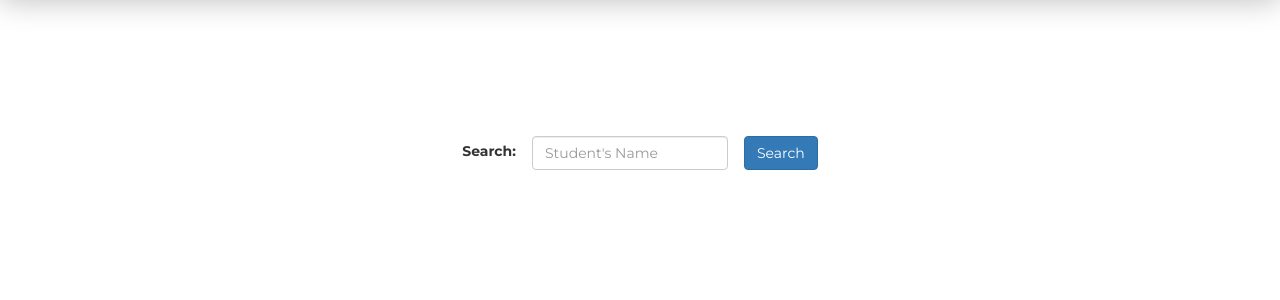
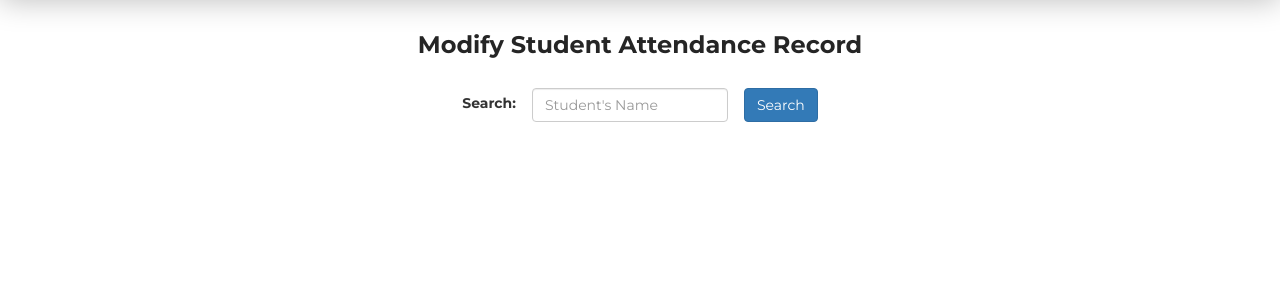
Before and after one commit to joshuadowding/student-attendance-system, a CodeIgniter app: the page made by application/views/admin.php in a window 1280 px wide. Shown: the part 82-382 px from the top of the page. Run offline with CodeIgniter, Linux system fonts and the light colour scheme.

Commit message:
fix admin page forehead

```diff
--- a/application/views/admin.php
+++ b/application/views/admin.php
@@ -40,7 +40,7 @@ defined('BASEPATH') or exit('No direct script access allowed');
     <?php include("includes/body-menu-contents.php"); ?>
 
     <!-- 'As an administrator, I want to manage students and their attendance records' Task #2 (Josh) -->
-    <div class="container user-admin-wrapper">
+    <div class="container" id="user-admin-wrapper">
         <?php
         if (isset($_SESSION["sessionError"])) {
             echo "<div class='alert alert-primary' role='alert'>";
@@ -48,6 +48,8 @@ defined('BASEPATH') or exit('No direct script access allowed');
             echo "</div>";
         }
         ?>
+
+        <h1 class="header">Modify Student Attendance Record</h1>
 
         <form class="user-admin-search" method="POST" action="/student-attendance-system/index.php/admin">
             <label for="input-search">Search:</label>
--- a/css/templatemo-style.css
+++ b/css/templatemo-style.css
@@ -300,7 +300,7 @@ section {
     ADMIN
   -----------------------------------------*/
 
-.user-admin-search {
+.container#user-admin-wrapper .user-admin-search {
 	display: flex;
 	flex-direction: row;
 	justify-content: center;
@@ -309,20 +309,19 @@ section {
 	padding: 8px;
 }
 
-.user-admin-search .form-control {
+.container#user-admin-wrapper .form-control {
 	margin: 0 16px;
 }
 
-.user-admin-wrapper {
+.container#user-admin-wrapper {
 	display: flex;
 	flex-direction: column;
 	justify-content: center;
 	align-content: center;
 	align-items: center;
-	padding-top: 128px;
 }
 
-.user-admin-wrapper .timetable-header {
+.container#user-admin-wrapper .timetable-header {
 	display: flex;
 	flex-direction: row;
 	align-items: center;
@@ -331,12 +330,12 @@ section {
 	padding: 8px;
 }
 
-.user-admin-wrapper .timetable-header p {
+.container#user-admin-wrapper .timetable-header p {
 	margin: 0;
 	margin-right: 16px;
 }
 
-.user-admin-wrapper .timetable-module {
+.container#user-admin-wrapper .timetable-module {
 	margin-bottom: 32px;
 }
 
```
